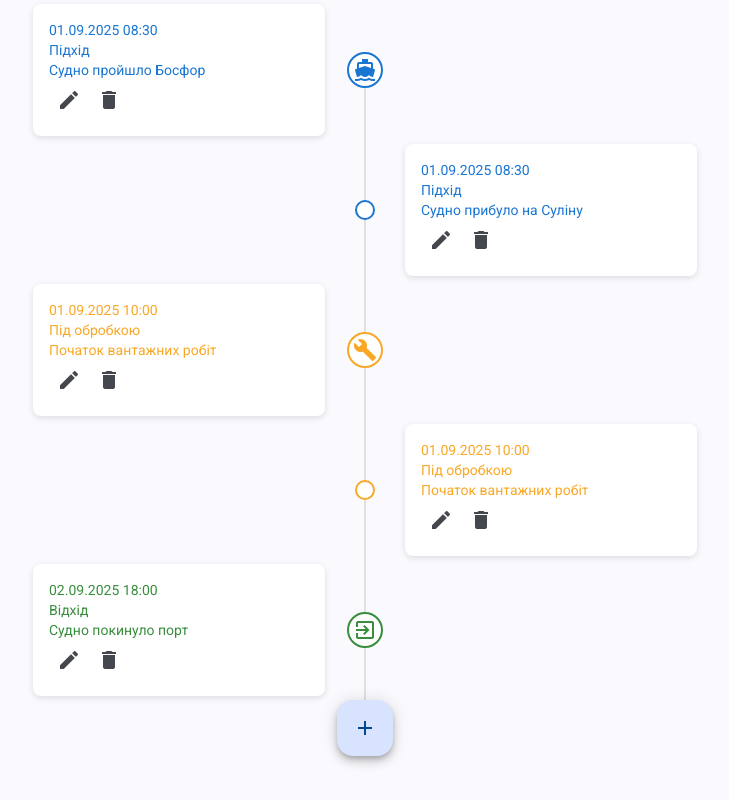
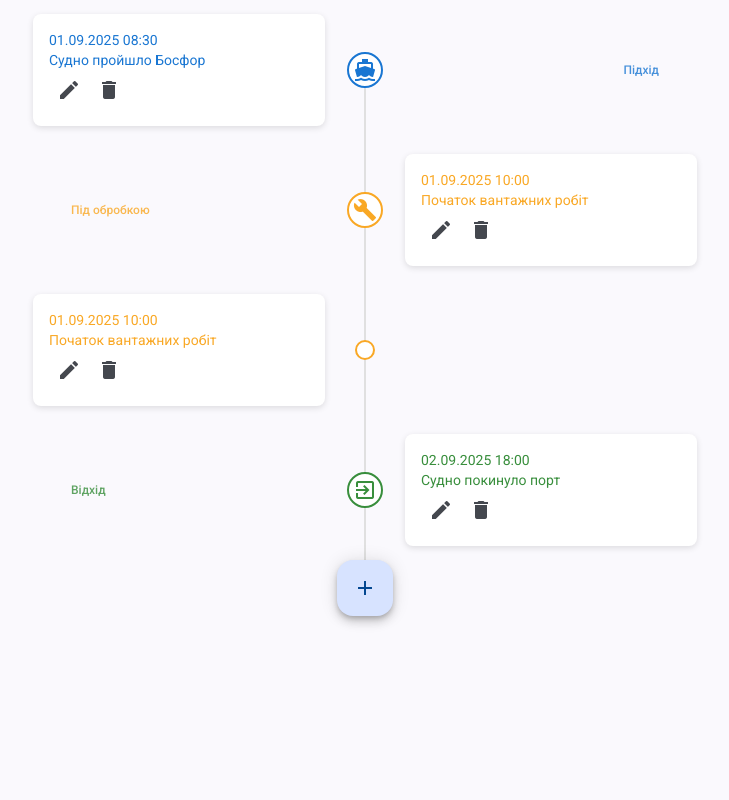
Before and after one commit to vdoichev/my-timeline, an Angular app: page / in a window 1280 px wide. Shown: the whole page, without its empty margins (275-1004 px from the left). Built offline with nearby package versions, Linux system fonts and the light colour scheme.

Commit message:
Add status labels

```diff
--- a/src/app/app.ts
+++ b/src/app/app.ts
@@ -70,12 +70,12 @@ export class App {
       description: 'Судно пройшло Босфор',
       status: 'arrival'
     },
-    {
-      id: '2',
-      actualDateTime: new Date('2025-09-01T08:30'),
-      description: 'Судно прибуло на Суліну',
-      status: 'arrival'
-    },
+    // {
+    //   id: '2',
+    //   actualDateTime: new Date('2025-09-01T08:30'),
+    //   description: 'Судно прибуло на Суліну',
+    //   status: 'arrival'
+    // },
     {
       id: '3',
       actualDateTime: new Date('2025-09-01T10:00'),
--- a/src/app/vessel-timeline.component/vessel-timeline.component.css
+++ b/src/app/vessel-timeline.component/vessel-timeline.component.css
@@ -54,6 +54,8 @@
 .timeline {
   position: relative;
   --row-min-height: 140px;
+  --dot-size: 32px;
+  --dot-gap: 6px;
 }
 
 .timeline-line {
@@ -89,6 +91,26 @@
   margin-bottom: 16px;
 }
 
+.timeline-status {
+  position: absolute;
+  top: 50%;
+  transform: translateY(-50%);
+  font-size: 12px;
+  font-weight: 500;
+  white-space: nowrap;
+  opacity: 0.8;
+}
+
+.timeline-status.left {
+  right: calc(var(--dot-size) + var(--dot-gap));
+  text-align: right;
+}
+
+.timeline-status.right {
+  left: calc(var(--dot-size) + var(--dot-gap));
+  text-align: left;
+}
+
 .timeline-event[data-status='arrival'] { color: #1976d2; }
 .timeline-event[data-status='handling'] { color: #f9a825; }
 .timeline-event[data-status='departure'] { color: #388e3c; }
--- a/src/app/vessel-timeline.component/vessel-timeline.component.html
+++ b/src/app/vessel-timeline.component/vessel-timeline.component.html
@@ -24,6 +24,16 @@
 
         <!-- CENTER -->
         <div class="center">
+          @if (!isRepeatedStatus(i)) {
+            <div
+              class="timeline-status"
+              [class.left]="isLeft(i)"
+              [class.right]="!isLeft(i)"
+            >
+              {{ statusLabel(event.status) }}
+            </div>
+          }
+
           <div
             class="timeline-dot"
             [class.repeated]="isRepeatedStatus(i)"
@@ -67,7 +77,6 @@
     <div class="datetime">
       {{ event.actualDateTime | date:'dd.MM.yyyy HH:mm' }}
     </div>
-    <span class="status">{{ statusLabel(event.status) }}</span>
   </div>
 
   <div class="description">{{ event.description }}</div>
```
